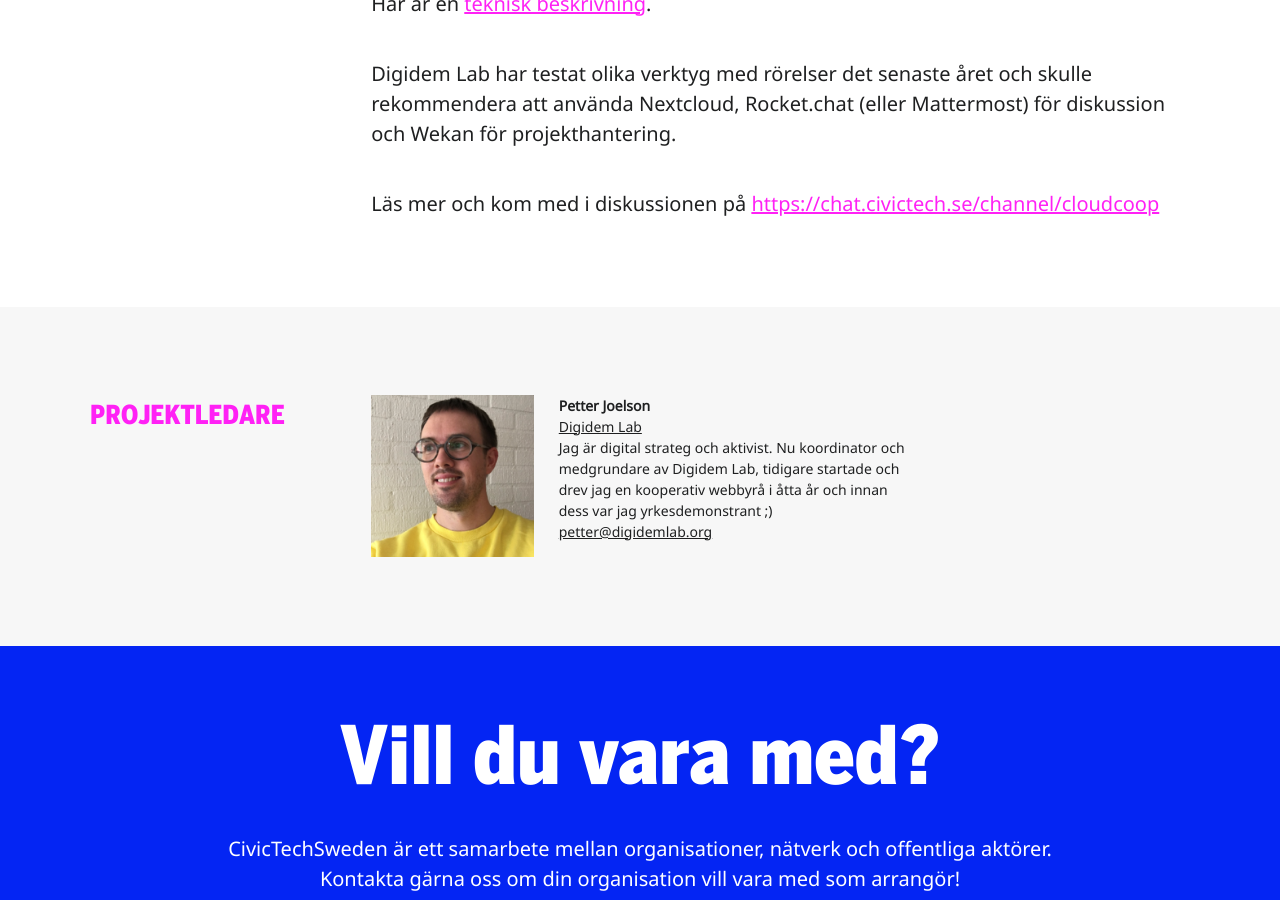
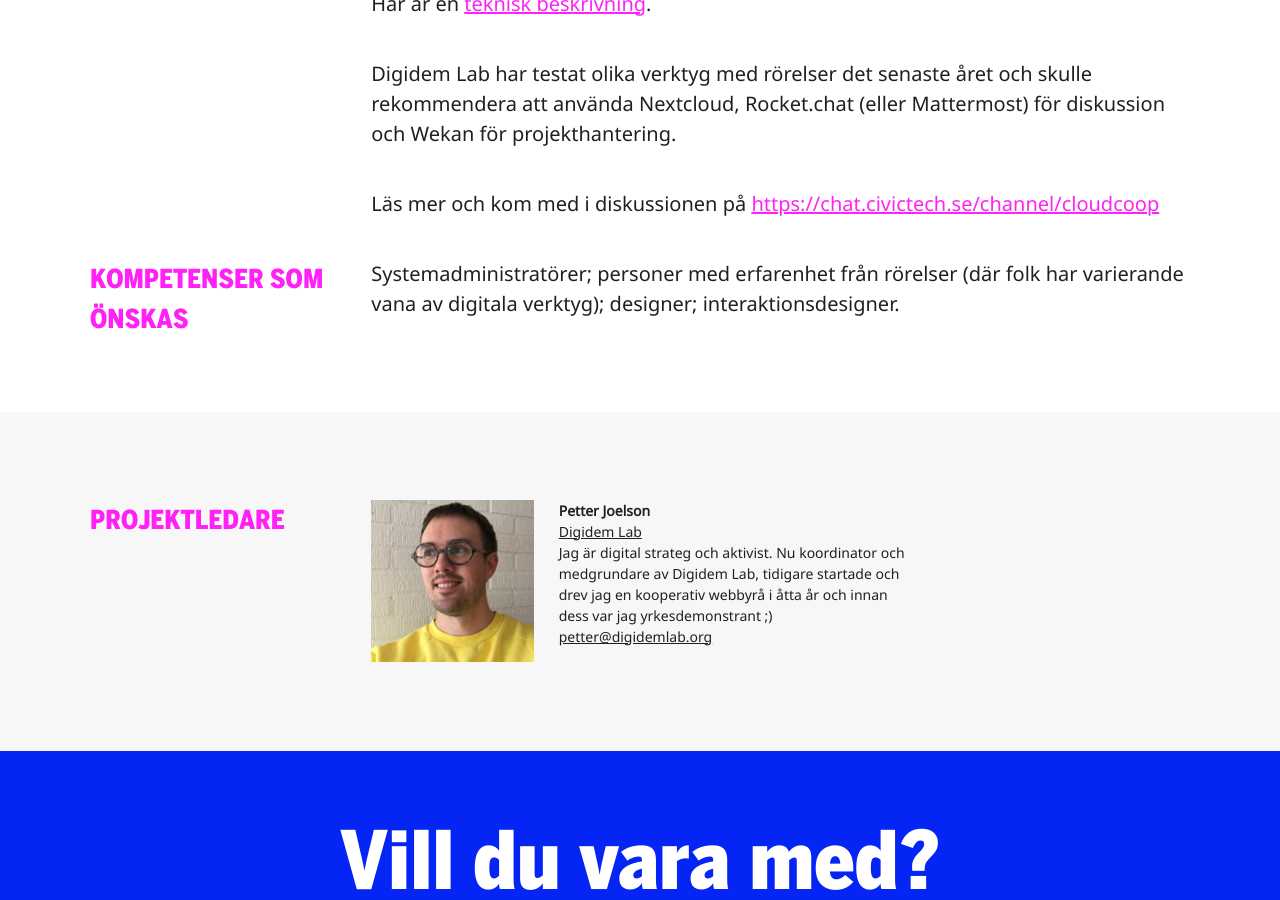
Before and after one commit to civictechsweden/civictech.se, a Jekyll site: the page built from _posts/2018-02-01-cloudcoop.md, in a window 1280 px wide and 900 px high, scrolled down 1174 px. Built offline with Jekyll 4.4.1, drawn with Linux system fonts in a browser that asks for light colours; nearby versions of some CDN libraries.

Commit message:
Cloudcoop update

```diff
--- a/_posts/2018-02-01-cloudcoop.md
+++ b/_posts/2018-02-01-cloudcoop.md
@@ -32,3 +32,6 @@ Målet med projektet är att hitta tekniska lösningar för att kunna erbjuda fr
 Digidem Lab har testat olika verktyg med rörelser det senaste året och skulle rekommendera att använda Nextcloud, Rocket.chat (eller Mattermost) för diskussion och Wekan för projekthantering.
 
 Läs mer och kom med i diskussionen på <https://chat.civictech.se/channel/cloudcoop>
+
+## Kompetenser som önskas
+Systemadministratörer; personer med erfarenhet från rörelser (där folk har varierande vana av digitala verktyg); designer; interaktionsdesigner.
```
Also changed, not shown: other parts of _posts/2018-02-01-cloudcoop.md (+1 -1 lines), _posts/2018-02-01-cloudcoop-en.md (+1 -1 lines).
